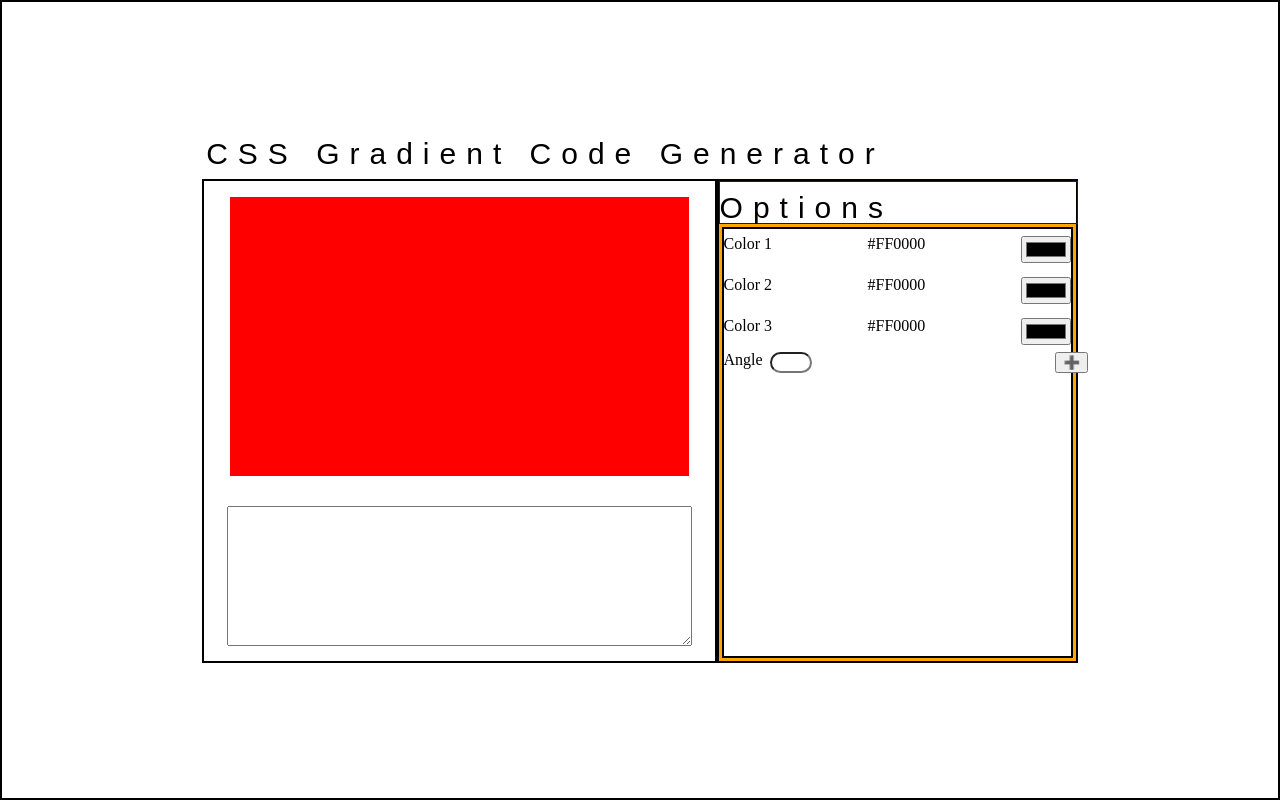
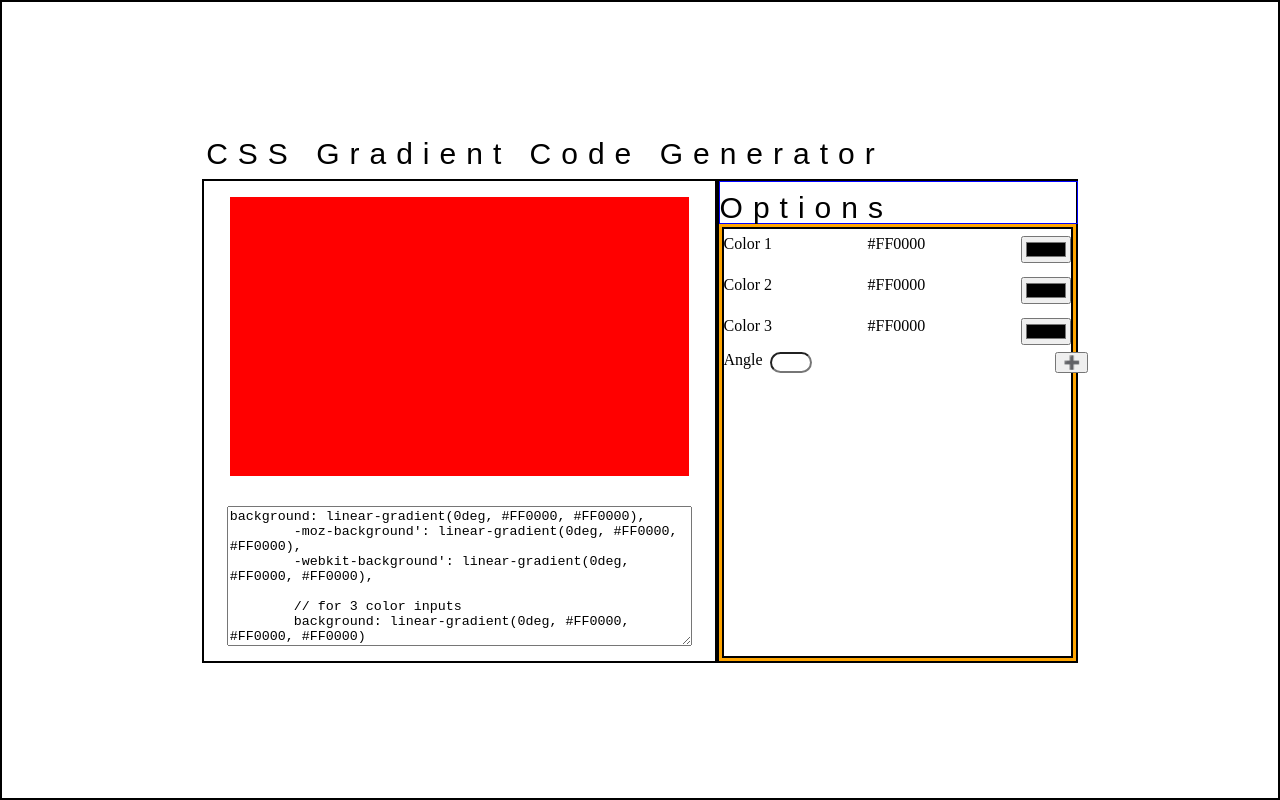
Before and after one commit to zacharybaca/css-gradient-tool, a React (Vite) app: page / in a window 1280 px wide. Built offline with nearby package versions, Linux system fonts and the light colour scheme; a web font is replaced by a local one.

Commit message:
Update Preview.jsx

```diff
--- a/src/components/Preview/Preview.jsx
+++ b/src/components/Preview/Preview.jsx
@@ -1,6 +1,16 @@
 import "./preview.css";
 
 export default function Preview(props) {
+
+    const value = {
+        background: `background: linear-gradient(${props.color.angle}deg, ${props.color.color1}, ${props.color.color2}),
+        -moz-background': linear-gradient(${props.color.angle}deg, ${props.color.color1}, ${props.color.color2}),
+        -webkit-background': linear-gradient(${props.color.angle}deg, ${props.color.color1}, ${props.color.color2}),
+
+        // for 3 color inputs
+        background: linear-gradient(${props.color.angle}deg, ${props.color.color1}, ${props.color.color2}, ${props.color.color3})`
+    };
+
     return (
         <div id="preview-container">
             <div id="gradient-preview-container">
@@ -9,7 +19,7 @@ export default function Preview(props) {
                 </div>
             </div>
             <div id="generated-code-container">
-                <textarea id="generated-code">
+                <textarea id="generated-code" value={value.background} readOnly>
 
                 </textarea>
             </div>
```
